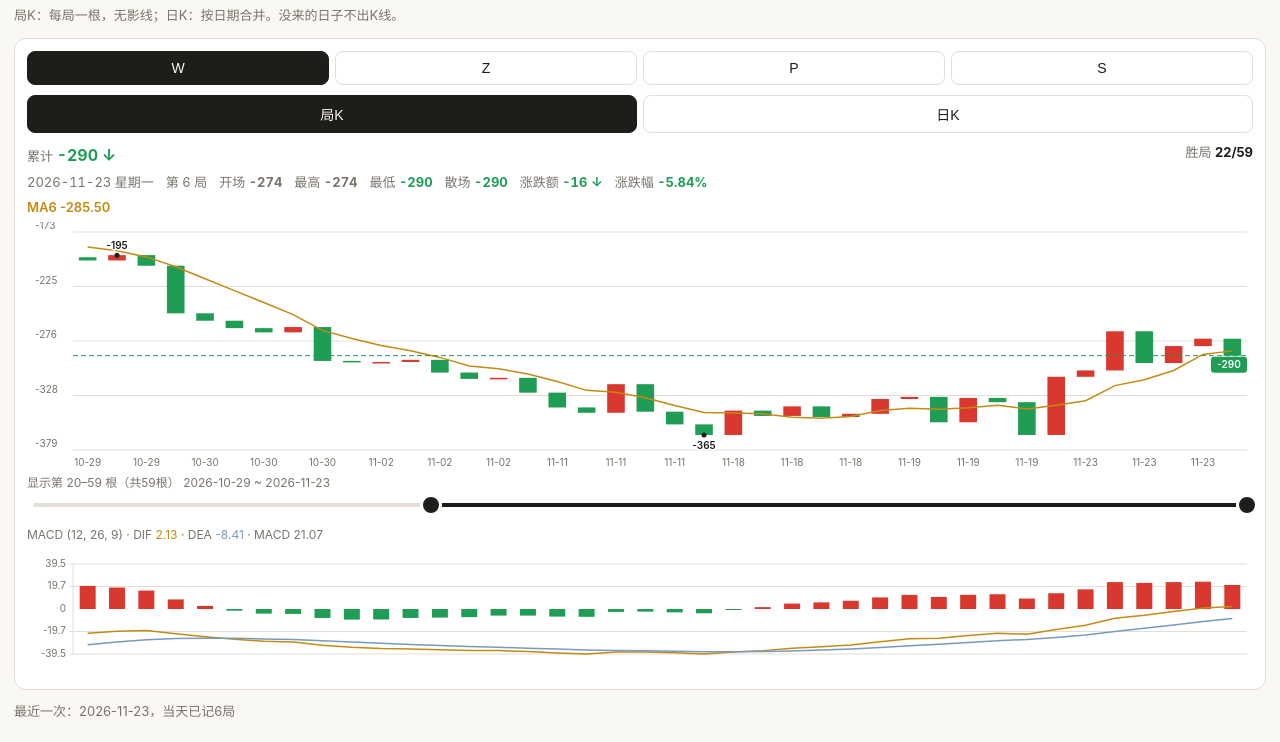
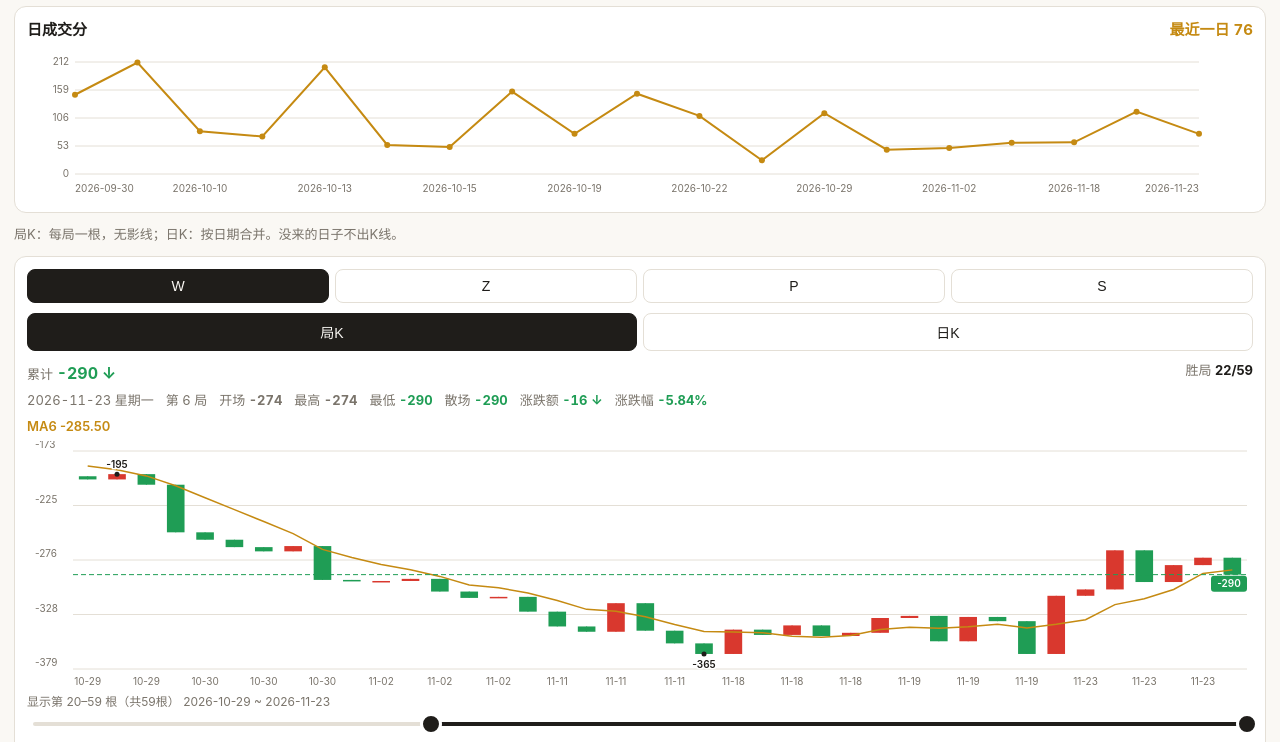
Before and after one commit to wswangd/wswangd.github.io, a plain HTML site: page index.html in a window 1280 px wide. Shown: the part 50-792 px from the top of the page. Drawn offline with Linux system fonts and the light colour scheme.

Commit message:
Add daily settled score chart

```diff
--- a/index.html
+++ b/index.html
@@ -48,6 +48,10 @@ h1{font-size:20px;margin:0 0 2px}
 .chart{overflow:hidden}
 .chart svg{display:block}
 svg text{fill:var(--mut);font-size:10px}
+.turnover-head{display:flex;align-items:baseline;justify-content:space-between;gap:8px}
+.turnover-head h2{margin:0;font-size:15px}
+#turnoverTotal{color:var(--ma);font-variant-numeric:tabular-nums}
+#turnoverChart svg{display:block}
 #tip{font-size:13px;color:var(--mut);min-height:40px;margin-top:6px}
 .row{display:grid;grid-template-columns:repeat(4,1fr);gap:6px;margin:8px 0}
 .row label,.drow label{font-size:12px;color:var(--mut)}
@@ -88,6 +92,10 @@ input{width:100%;padding:8px;border:1px solid var(--line);border-radius:8px;back
     <svg class="sun" width="18" height="18" viewBox="0 0 24 24" fill="none" stroke="currentColor" stroke-width="1.6" stroke-linecap="round" aria-hidden="true"><circle cx="12" cy="12" r="4"/><path d="M12 2v2m0 16v2M2 12h2m16 0h2M5 5l1.4 1.4m11.2 11.2L19 19M5 19l1.4-1.4M17.6 6.4 19 5"/></svg>
   </button>
 </header>
+<section class="card" aria-labelledby="turnoverTitle">
+  <div class="turnover-head"><h2 id="turnoverTitle">日成交分</h2><strong id="turnoverTotal"></strong></div>
+  <div id="turnoverChart"></div>
+</section>
 <div class="sub">局K：每局一根，无影线；日K：按日期合并。没来的日子不出K线。</div>
 <div class="card">
   <div class="tabs" id="tabs"></div>
@@ -140,6 +148,64 @@ let rounds=[];
 })();
 let sel=Math.max(0,names.indexOf(D.me)),mode='round';
 const $=id=>document.getElementById(id);
+const dailyNetScores=new Map();
+for(const {d,s} of rounds){
+  if(!dailyNetScores.has(d))dailyNetScores.set(d,names.map(()=>0));
+  const scores=dailyNetScores.get(d);
+  s.forEach((score,i)=>{scores[i]+=score});
+}
+// 每天散场结算，只计当天净赢方的分数。
+const dailyTurnover=[...dailyNetScores].map(([date,scores])=>[
+  date,scores.reduce((sum,score)=>sum+Math.max(0,score),0)
+]);
+
+function drawTurnover(){
+  const chart=$('turnoverChart');
+  const points=dailyTurnover;
+  const latest=points.at(-1);
+  $('turnoverTotal').textContent=latest?`最近一日 ${latest[1].toLocaleString('zh-CN')}`:'';
+  if(!points.length){chart.textContent='还没有数据';return}
+  const width=chart.clientWidth||320,height=158,left=48,right=54,top=20,bottom=132;
+  const peak=points.reduce((max,[,score])=>Math.max(max,score),0);
+  const max=Math.max(4,Math.ceil(peak/4)*4);
+  const x=i=>points.length===1?(left+width-right)/2:left+(width-left-right)*i/(points.length-1);
+  const y=score=>bottom-(bottom-top)*score/max;
+  let marks='';
+  for(let i=0;i<=4;i++){
+    const score=max*i/4,yy=y(score);
+    marks+=`<line x1="${left}" x2="${width-right}" y1="${yy}" y2="${yy}" stroke="var(--line)"/>
+      <text x="${left-6}" y="${yy}" text-anchor="end" dominant-baseline="middle">${score}</text>`;
+  }
+  const labelStep=Math.max(1,Math.ceil((points.length-1)/Math.max(1,Math.floor((width-left-right)/80))));
+  points.forEach(([date],i)=>{
+    if(i===points.length-1||(i%labelStep===0&&i+labelStep<=points.length-1)){
+      marks+=`<text x="${x(i)}" y="150" text-anchor="${i===0?'start':i===points.length-1?'end':'middle'}">${date}</text>`;
+    }
+  });
+  const line=points.map(([,score],i)=>`${x(i)},${y(score)}`).join(' ');
+  const dotRadius=Math.min(3,Math.max(1,(width-left-right)/points.length*.3));
+  const dots=points.map(([,score],i)=>`<circle cx="${x(i)}" cy="${y(score)}" r="${dotRadius}" fill="var(--ma)"/>`).join('');
+  chart.innerHTML=`<svg width="100%" height="${height}" viewBox="0 0 ${width} ${height}" role="img" aria-label="日成交分，每日散场净赢分合计">
+    ${marks}<polyline points="${line}" fill="none" stroke="var(--ma)" stroke-width="2"/>${dots}
+    <g class="turnover-cross" pointer-events="none"></g></svg>`;
+  const svg=chart.querySelector('svg');
+  const cross=svg.querySelector('.turnover-cross');
+  svg.addEventListener('pointermove',event=>{
+    const bounds=svg.getBoundingClientRect();
+    const px=(event.clientX-bounds.left)*width/bounds.width;
+    const py=event.clientY-bounds.top;
+    if(px<left||px>width-right||py<top||py>bottom){cross.replaceChildren();return}
+    const index=Math.round((px-left)/(width-left-right)*(points.length-1));
+    const [date,score]=points[index],cx=x(index),cy=y(score);
+    const labelX=Math.min(width-118,Math.max(0,cx-59));
+    cross.innerHTML=`<path d="M ${cx} ${top} V ${bottom} M ${left} ${cy} H ${width-right}" fill="none" stroke="var(--mut)" stroke-dasharray="4 3"/>
+      <rect x="${width-right+3}" y="${cy-9}" width="48" height="18" rx="4" fill="var(--card)" stroke="var(--line)"/>
+      <text x="${width-right+27}" y="${cy}" text-anchor="middle" dominant-baseline="middle" style="fill:var(--fg)">${score}</text>
+      <rect x="${labelX}" y="137" width="118" height="19" rx="4" fill="var(--card)" stroke="var(--line)"/>
+      <text x="${labelX+59}" y="150" text-anchor="middle" style="fill:var(--fg)">${date}</text>`;
+  });
+  svg.addEventListener('pointerleave',()=>cross.replaceChildren());
+}
 applyTheme();
 $('themeToggle').onclick=()=>{
   chosenTheme=document.documentElement.dataset.theme==='dark'?'light':'dark';
@@ -411,6 +477,8 @@ $('wrap').addEventListener('wheel',e=>{
   draw();
 },{passive:false});
 
+drawTurnover();
+window.addEventListener('resize',drawTurnover);
 draw();
 </script>
 </body>
```
